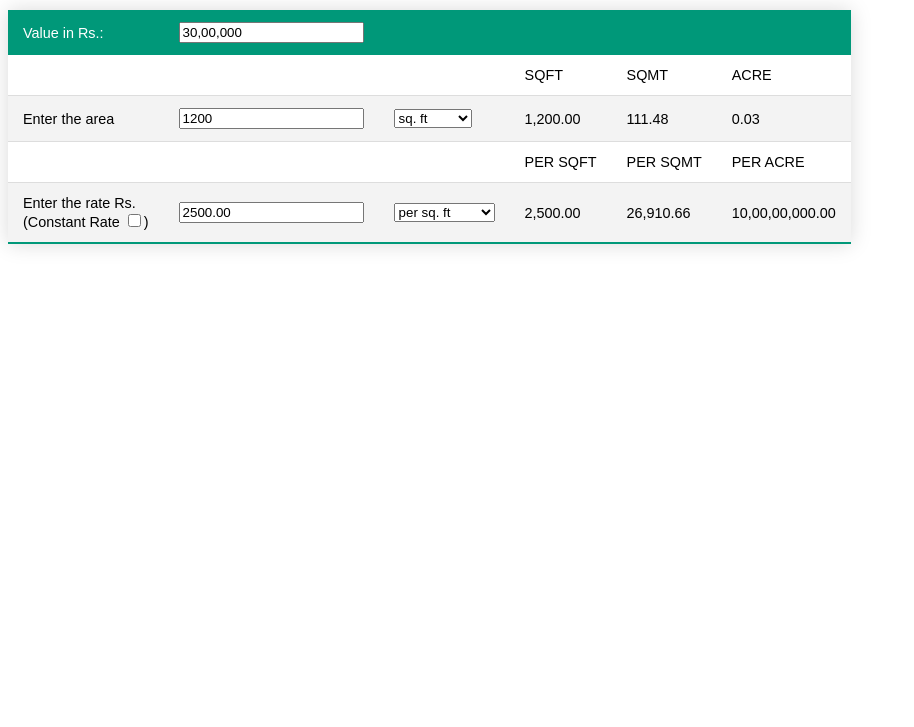
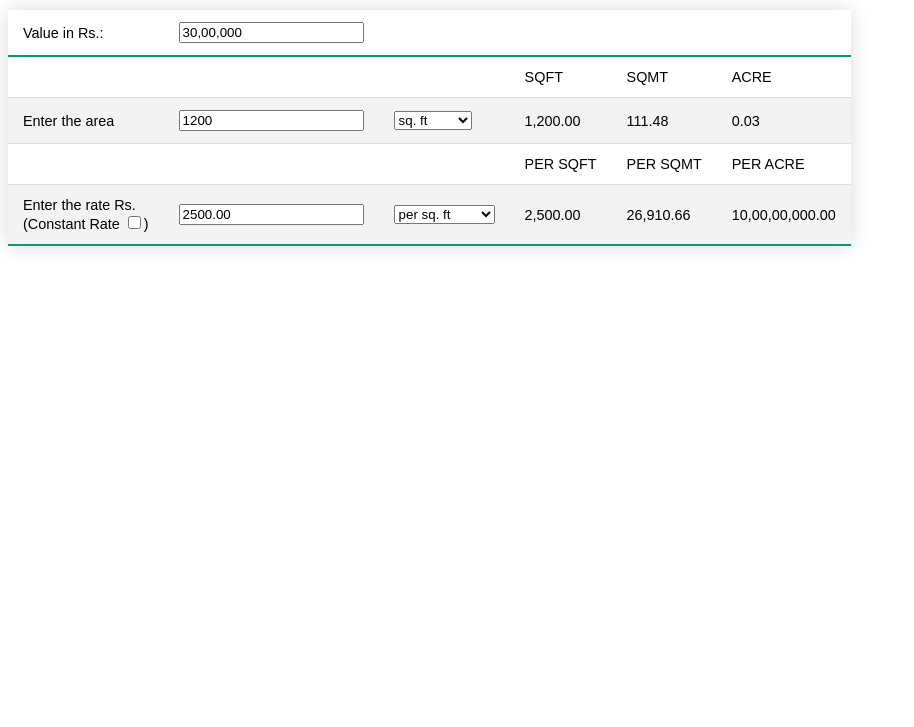
Before and after one commit to muditkmathur/webutils, a plain HTML site: page docs/converter.html in a window 1280 px wide. Shown: the part 73-800 px from the top of the page, without its empty margins (0-914 px from the left). Drawn offline with Linux system fonts and the light colour scheme.

Commit message:
Revert "Moved the value to table header"
This reverts commit 477145385a08e7f6381f43349fb7664c9ca2102f.

```diff
--- a/docs/converter.html
+++ b/docs/converter.html
@@ -8,13 +8,12 @@
 </head>
 <body onload="calculateTableValues()">
   <table class="styled-table">
-    <thead>
+    <tbody>
       <tr>
         <td>Value in Rs.:</td>
         <td><input id="final_value" value="30,00,000" onchange="calculateTableValues()"></input></td>
-        <td /><td /><td /><td />
       </tr>
-    </thead>
+    </tbody>
     <tbody>
       <tr>
         <td></td>
```
